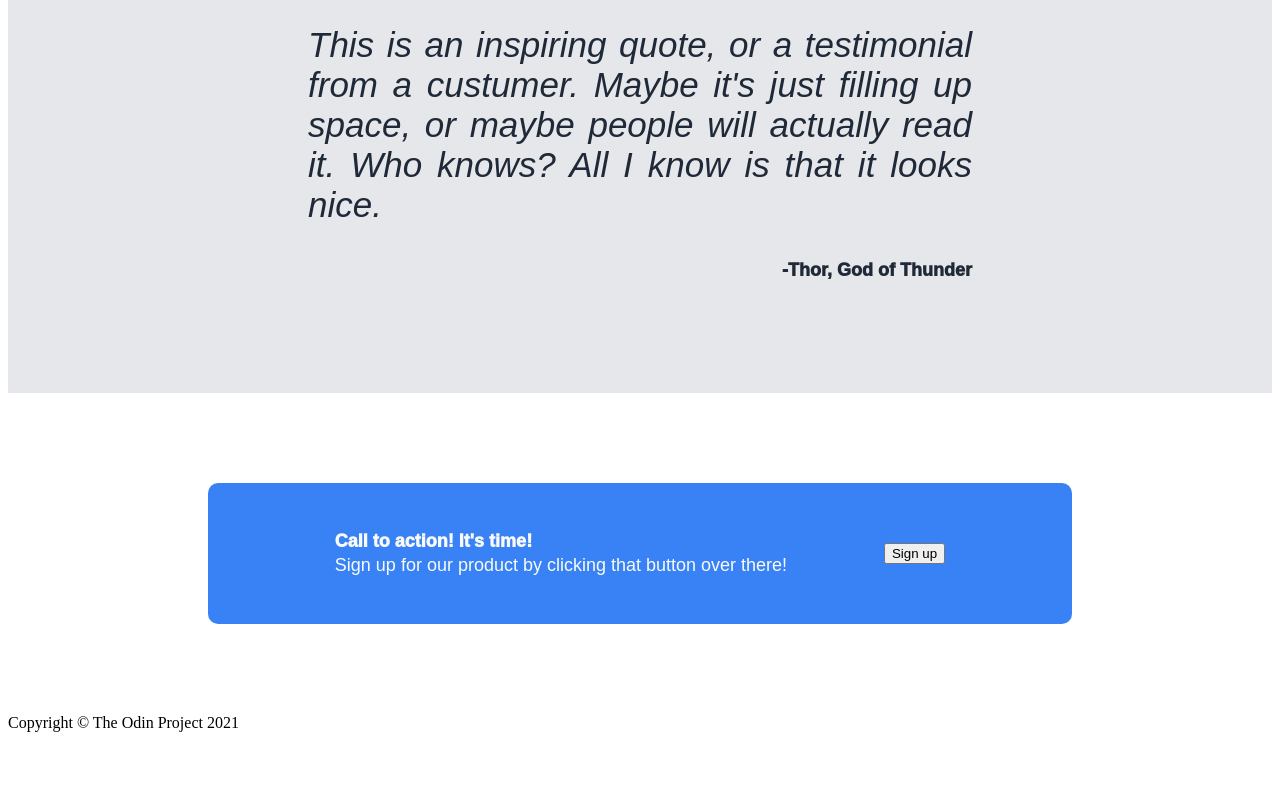
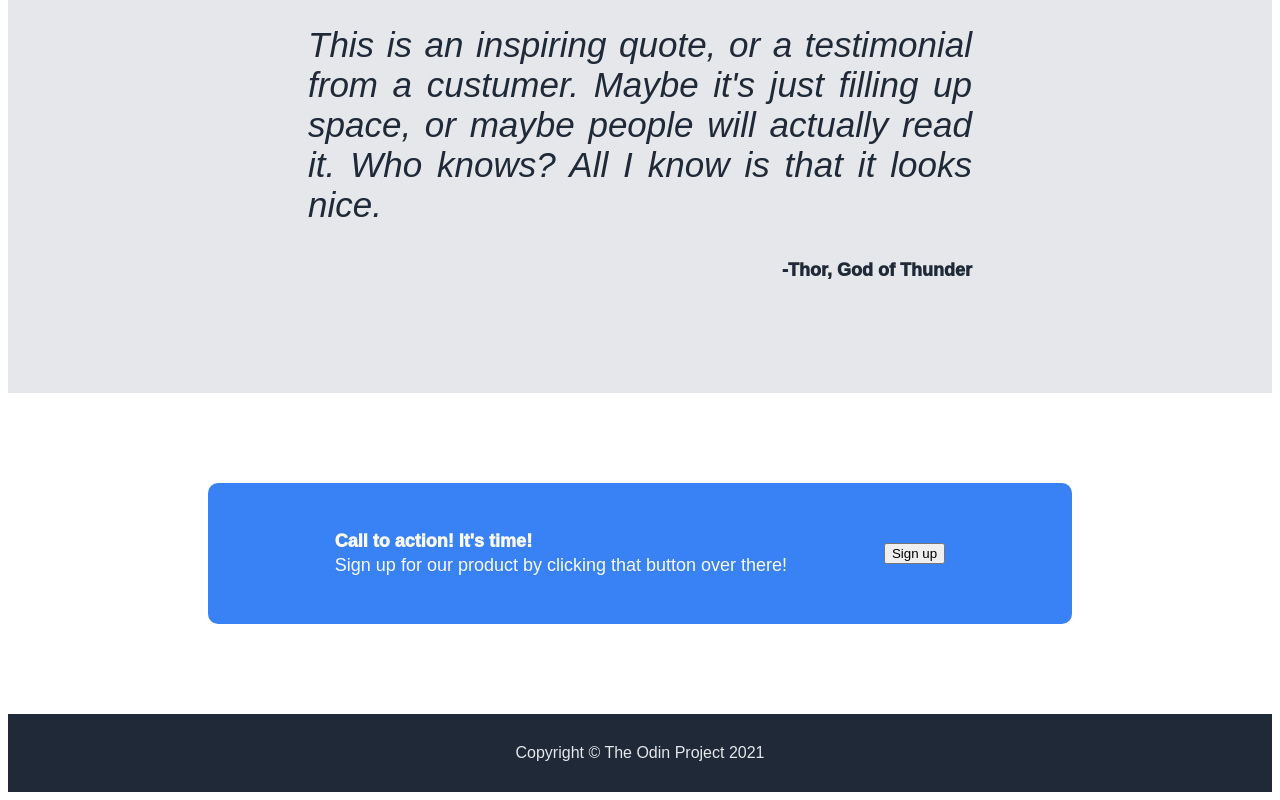
Before and after one commit to Karlie22/landing-page, a plain HTML site: page index.html in a window 1280 px wide. Shown: the part 965-1765 px from the top of the page. Before the commit the page ends 1705 px from the top, so only its background shows below. Drawn offline with Linux system fonts and the light colour scheme.

Commit message:
Style the footer

```diff
--- a/style.css
+++ b/style.css
@@ -125,5 +125,10 @@ h2 {
 
 
 footer {
-
+    background-color: #1f2937;
+    font-family: Arial, Helvetica, sans-serif;
+    color: #e5e7eb;
+    padding: 30px;
+    display: flex;
+    justify-content: center;
 }
```
